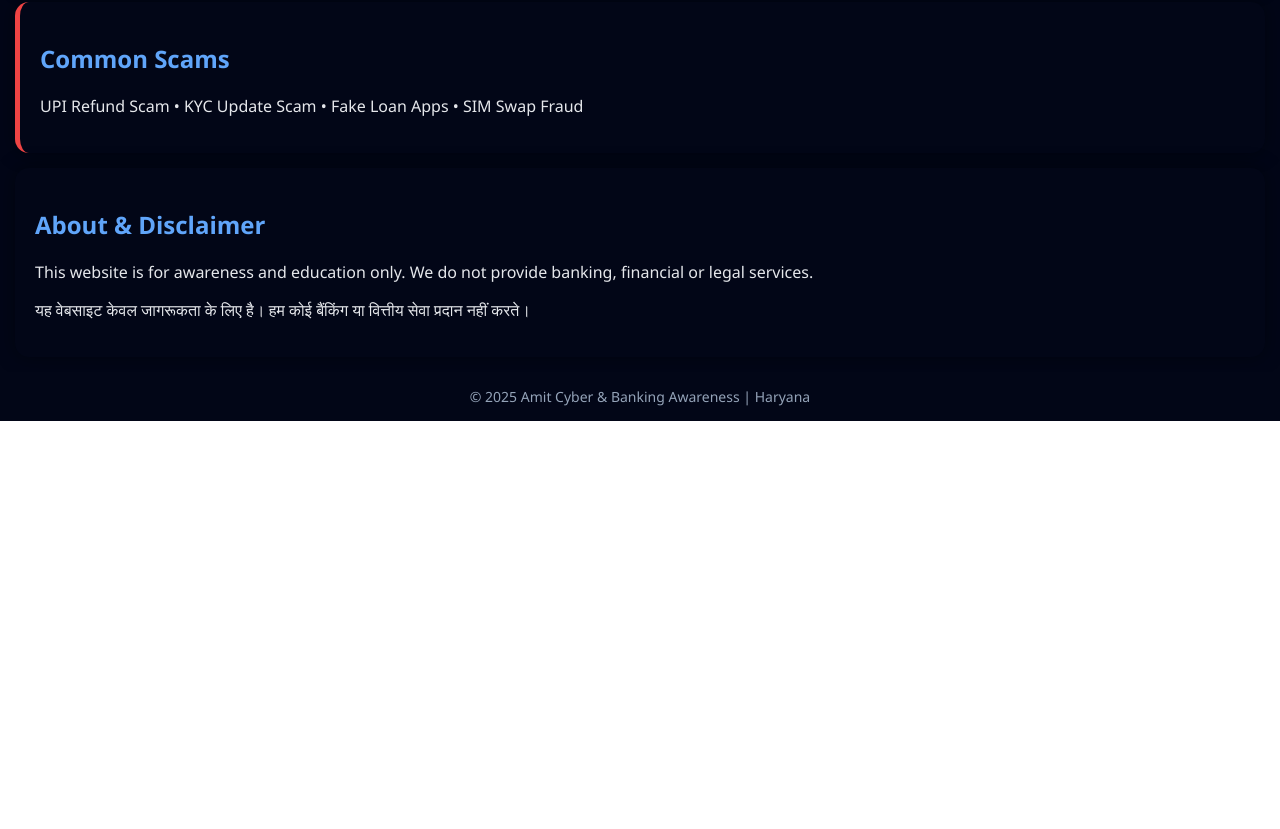
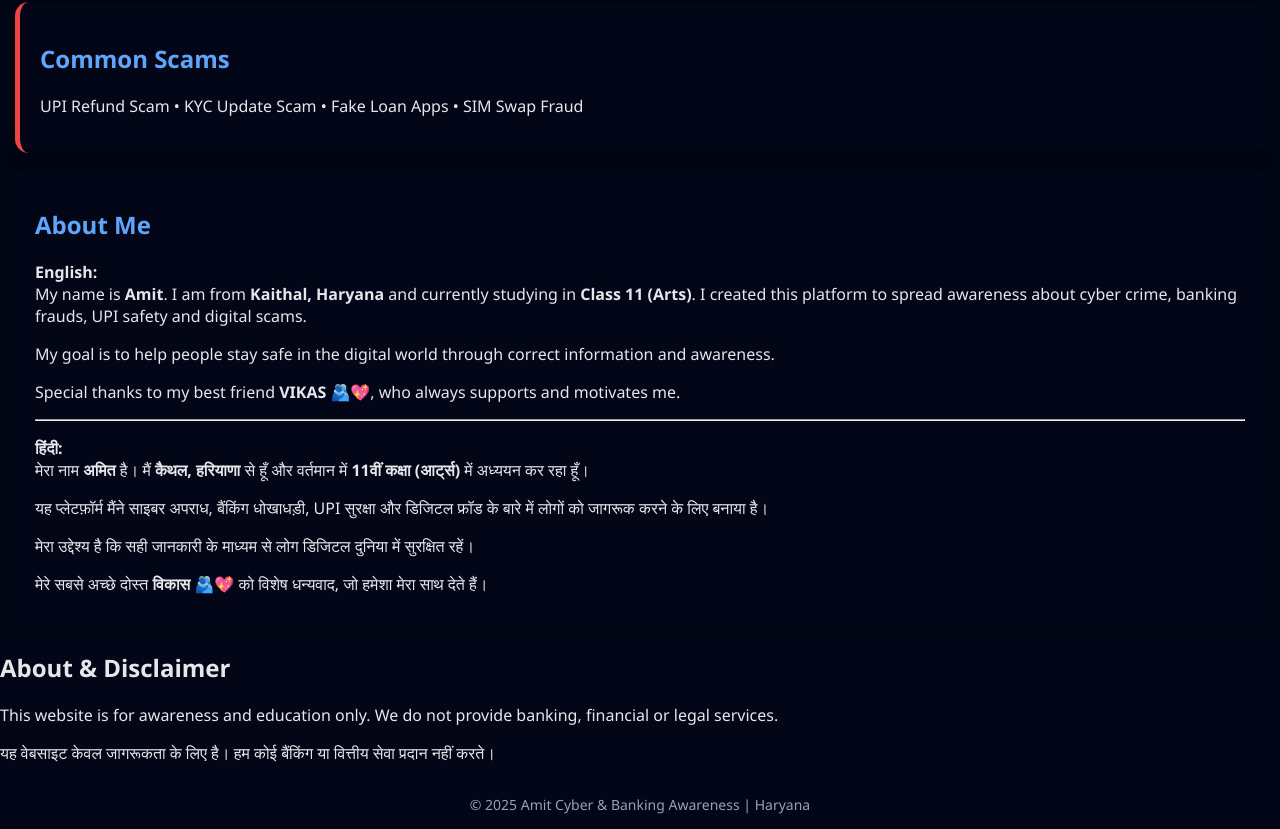
Before and after one commit to Amit00000a/amit-cyber-banking-intel, a website: page index.html in a window 1280 px wide. Shown: the part 1026-1855 px from the top of the page. Before the commit the page ends 1447 px from the top, so only its background shows below. Drawn offline with Linux system fonts and the light colour scheme.

Commit message:
Update index.html

```diff
--- a/index.html
+++ b/index.html
@@ -68,22 +68,46 @@
   <p>UPI Refund Scam • KYC Update Scam • Fake Loan Apps • SIM Swap Fraud</p>
 </section>
 
-<section id="My name is Amit, I am from Kaithal, Haryana and currently studying in Class 11 (Arts).
-I created this platform to spread awareness about cyber crime, banking frauds, UPI safety and digital scams, especially for rural and common people.
+<section id="about" class="card">
+  <h2>About Me</h2>
 
-My goal is to help people stay safe in the digital world through correct information and awareness.
+  <p><b>English:</b><br>
+    My name is <b>Amit</b>. I am from <b>Kaithal, Haryana</b> and currently studying in
+    <b>Class 11 (Arts)</b>.
+    I created this platform to spread awareness about cyber crime, banking frauds,
+    UPI safety and digital scams.
+  </p>
 
-Special thanks to my best friend VIKAS 🫂💖, who always supports and motivates me.
+  <p>
+    My goal is to help people stay safe in the digital world through correct information
+    and awareness.
+  </p>
 
-हिंदी
+  <p>
+    Special thanks to my best friend <b>VIKAS 🫂💖</b>, who always supports and motivates me.
+  </p>
 
-मेरा नाम अमित है। मैं कैथल, हरियाणा से हूँ और वर्तमान में 11वीं कक्षा (आर्ट्स) में अध्ययन कर रहा हूँ।
+  <hr>
 
-यह प्लेटफ़ॉर्म मैंने साइबर अपराध, बैंकिंग धोखाधड़ी, UPI सुरक्षा और डिजिटल फ्रॉड के बारे में लोगों को जागरूक करने के लिए बनाया है।
+  <p><b>हिंदी:</b><br>
+    मेरा नाम <b>अमित</b> है। मैं <b>कैथल, हरियाणा</b> से हूँ और वर्तमान में
+    <b>11वीं कक्षा (आर्ट्स)</b> में अध्ययन कर रहा हूँ।
+  </p>
 
-मेरा उद्देश्य है कि सही जानकारी के माध्यम से लोग डिजिटल दुनिया में सुरक्षित रहें।
+  <p>
+    यह प्लेटफ़ॉर्म मैंने साइबर अपराध, बैंकिंग धोखाधड़ी, UPI सुरक्षा और डिजिटल फ्रॉड के बारे में
+    लोगों को जागरूक करने के लिए बनाया है।
+  </p>
 
-मेरे सबसे अच्छे दोस्त विकास 🫂💖 को विशेष धन्यवाद, जो हमेशा मेरा साथ देते हैं।" class="card">
+  <p>
+    मेरा उद्देश्य है कि सही जानकारी के माध्यम से लोग डिजिटल दुनिया में सुरक्षित रहें।
+  </p>
+
+  <p>
+    मेरे सबसे अच्छे दोस्त <b>विकास 🫂💖</b> को विशेष धन्यवाद, जो हमेशा मेरा साथ देते हैं।
+  </p>
+</section>
+
   <h2>About & Disclaimer</h2>
   <p>
     This website is for awareness and education only.
```
